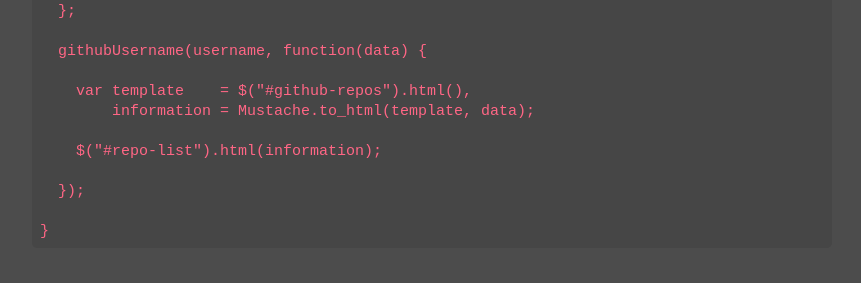
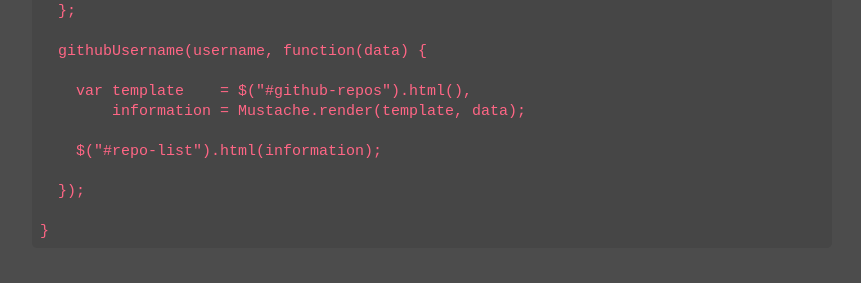
Before and after one commit to gummesson/ellengummesson, a Jekyll site: the page built from index.html, in a window 1280 px wide. Shown: the part 871-1154 px from the top of the page, without its empty margins (208-1069 px from the left). Built offline with Jekyll 4.4.1, drawn with Linux system fonts in a browser that asks for light colours; nearby versions of some CDN libraries; the list of posts is cut into pages by our own code; some of the changed text lies outside the part shown.

Commit message:
Updated.

```diff
--- a/_includes/footer.html
+++ b/_includes/footer.html
@@ -14,7 +14,7 @@
         </div><!-- .row -->
       </div><!-- .grid -->
     </div><!-- .container -->
-    <div class="line-bottom"></div>
+    <hr class="line-bottom" />
     <script src="//ajax.googleapis.com/ajax/libs/jquery/1.9.1/jquery.min.js"></script>
     <script src="//cdnjs.cloudflare.com/ajax/libs/mustache.js/0.7.2/mustache.min.js"></script>
     <script src="/assets/js/global.js"></script>
--- a/_includes/header.html
+++ b/_includes/header.html
@@ -18,7 +18,7 @@
   <![endif]-->
 </head>
   <body class="js-vim"><!-- jQuery hook for Vim keybindings -->
-    <div class="line-top"></div>
+    <hr class="line-top" />
     <div class="container">
       <div class="grid">
         <div class="row">
--- a/assets/js/global.js
+++ b/assets/js/global.js
@@ -1 +1 @@
-function anchorScrolling(){"use strict";var t=750;$("a[rel]").click(function(){var i=$(this).attr("href"),o=$(i.replace(":","\\:")),n=o.offset().top;return scrollAnimation(n,t),!1})}function postRandomizer(){"use strict";var t=$(".post-link[href]"),i=t.length,o=t[Math.floor(Math.random()*i)];$("#random-post").attr("href",o)}function getGithubRepositories(t){"use strict";$("#repo-list").append("<li>Loading...</li>");var i=function(t,i){$.getJSON("https://api.github.com/users/"+t+"/repos?callback=?",i)};i(t,function(t){var i=$("#github-repos").html(),o=Mustache.to_html(i,t);$("#repo-list").html(o)})}function scrollAnimation(t,i){"use strict";$("html, body").animate({scrollTop:t},i)}function vimKeyBindings(){"use strict";var t=$("html, body");if(t.hasClass("js-vim")){var i=50,o=25;t.keydown(function(t){if(t.shiftKey===!0&&(187===t.which||171===t.which||191==t.which)){var i="/experiments/vim";window.location=i}75===t.which&&n("up"),74===t.which&&n("down"),71===t.which&&(t.shiftKey===!0?n("bottom"):n("top")),77===t.which&&n("middle")});var n=function(t){var n,e=$(window).scrollTop(),r=$(document).height(),s=$(window).height();"up"===t&&(n=e-i),"down"===t&&(n=e+i),"top"===t&&(n=0),"bottom"===t&&(n=r),"middle"===t&&(n=r/2-s/2),scrollAnimation(n,o)}}}$(document).ready(function(){"use strict";anchorScrolling(),postRandomizer(),vimKeyBindings(),getGithubRepositories("gummesson")});
+function anchorScrolling(){"use strict";var t=750;$("a[rel]").click(function(){var i=$(this).attr("href"),o=$(i.replace(":","\\:")),n=o.offset().top;return scrollAnimation(n,t),!1})}function postRandomizer(){"use strict";var t=$(".post-link[href]"),i=t.length,o=t[Math.floor(Math.random()*i)];$("#random-post").attr("href",o)}function getGithubRepositories(t){"use strict";$("#repo-list").append("<li>Loading...</li>");var i=function(t,i){$.getJSON("https://api.github.com/users/"+t+"/repos?callback=?",i)};i(t,function(t){var i=$("#github-repos").html(),o=Mustache.render(i,t);$("#repo-list").html(o)})}function scrollAnimation(t,i){"use strict";$("html, body").animate({scrollTop:t},i)}function vimKeyBindings(){"use strict";var t=$("html, body");if(t.hasClass("js-vim")){var i=50,o=25;t.keydown(function(t){if(t.shiftKey===!0&&(187===t.which||171===t.which||191==t.which)){var i="/experiments/vim";window.location=i}75===t.which&&n("up"),74===t.which&&n("down"),71===t.which&&(t.shiftKey===!0?n("bottom"):n("top")),77===t.which&&n("middle")});var n=function(t){var n,e=$(window).scrollTop(),r=$(document).height(),s=$(window).height();"up"===t&&(n=e-i),"down"===t&&(n=e+i),"top"===t&&(n=0),"bottom"===t&&(n=r),"middle"===t&&(n=r/2-s/2),scrollAnimation(n,o)}}}$(document).ready(function(){"use strict";anchorScrolling(),postRandomizer(),vimKeyBindings(),getGithubRepositories("gummesson")});
--- a/assets/js/scripts/repos.js
+++ b/assets/js/scripts/repos.js
@@ -11,7 +11,7 @@
   githubUsername(username, function(data) {
 
     var template    = $("#github-repos").html(),
-        information = Mustache.to_html(template, data);
+        information = Mustache.render(template, data);
 
     $("#repo-list").html(information);
 
--- a/assets/sass/partials/_body.scss
+++ b/assets/sass/partials/_body.scss
@@ -20,7 +20,7 @@
 ----------*/
 
 body {
-  margin: 0 0 3px; // For the "sticky" line at the bottom.
+  margin: 0 0 1px; // For the "sticky" line at the bottom.
   font: $body-font-weight #{$body-font-size}/#{$body-line-height} $body-font-face;
   color: $body-font-color;
   background-color: $body-bg-color;
@@ -31,9 +31,11 @@
 ---------------*/
 
 ::selection {
+  color: $body-font-color;
   background-color: $color-brand;
 }
 
 ::-moz-selection {
+  color: $body-font-color;
   background-color: $color-brand;
 }
--- a/assets/sass/partials/_rulers.scss
+++ b/assets/sass/partials/_rulers.scss
@@ -14,6 +14,7 @@
   min-width: 100%;
   height: 1px;
   background-color: $color-brand;
+  @extend %spacing-zero-bottom;
 }
 
 .line-top {
--- a/humans.txt
+++ b/humans.txt
@@ -7,7 +7,7 @@
 
 /* THE SITE */
 
-Last update: 2013/04/05
+Last update: 2013/04/06
   Standards: HTML5 & CSS3
  Components: HTML5Shiv, Modern Clean CSS "Sticky Footer" & Smallwork
    Software: Vim          (http://www.vim.org/)
```
Also changed, not shown: _posts/2013-04-04-display-your-github-repos-with-jquery-and-mustache-js.md (+1 -1 lines), assets/css/global.css.
